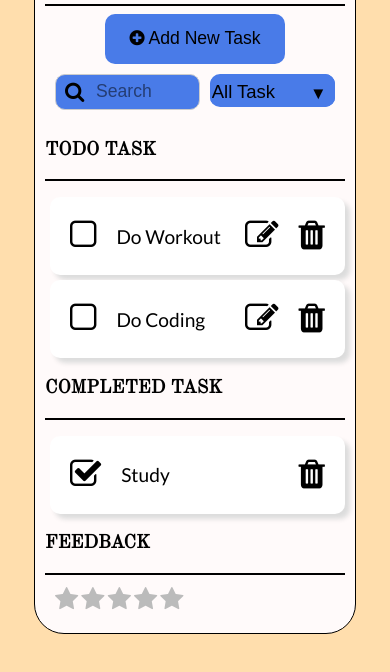
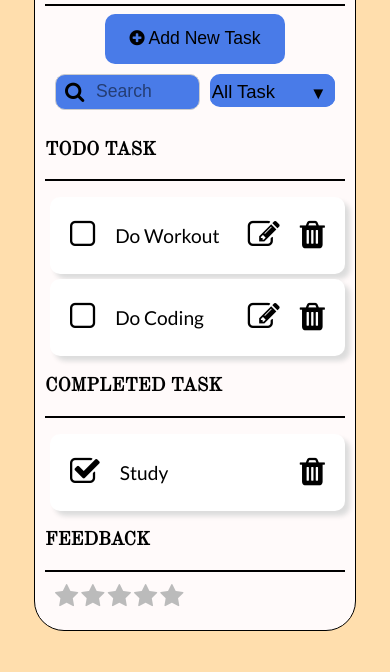
Before and after one commit to Rutvik001804/TodoApp, a plain HTML site: page index.html in a window 390 px wide. Shown: the part 110-782 px from the top of the page. Drawn offline with nearby package versions, Linux system fonts and the light colour scheme.

Commit message:
Add Media Query for Icon Size

```diff
--- a/style.css
+++ b/style.css
@@ -588,4 +588,9 @@ option {
         padding: 10px;
         border-radius: 10px;
     }
+
+    /* Delete, Completed, Incompleted and Edit Button */
+    .delete, .completed, .incompleted, .edit {
+        font-size: 2em;
+    }
 }
```
